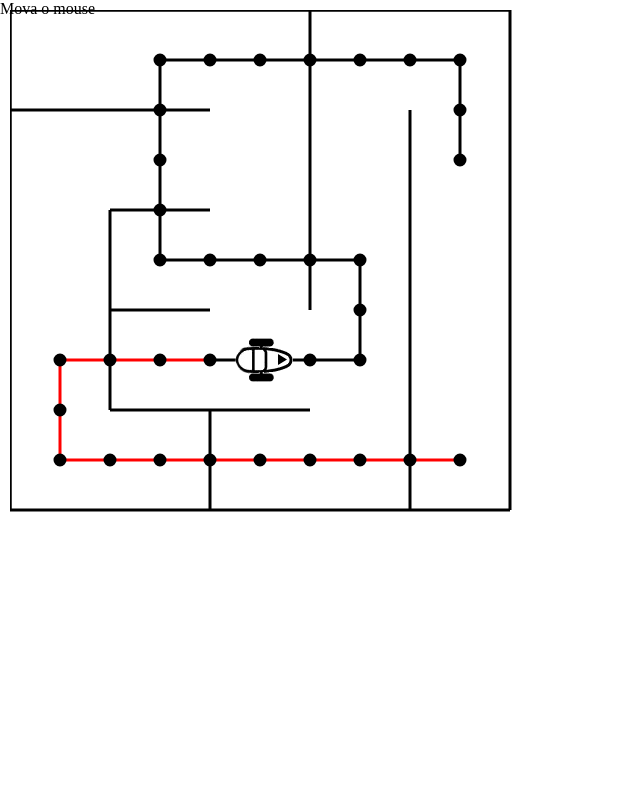
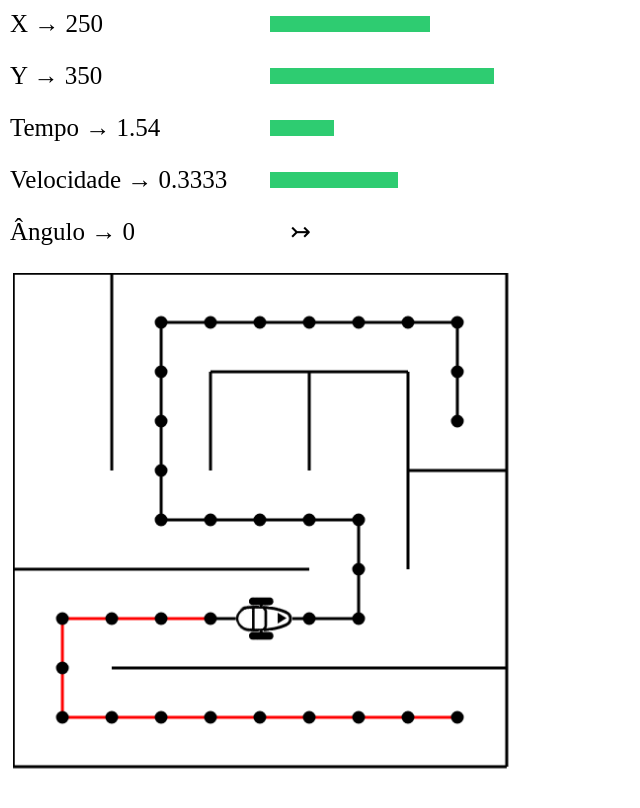
Before and after one commit to DemonKart/Robotica-t2, a plain HTML site: page index.html in a window 1280 px wide. Shown: the whole page, without its empty margins (0-640 px from the left). Drawn offline with Linux system fonts and the light colour scheme.

Commit message:
Improve output
Signed-off-by: demonkart <alanpcsilva@gmail.com>

```diff
--- /dev/null
+++ b/css.css
@@ -0,0 +1,21 @@
+.block{
+    width: 32px;
+    height: 16px;
+    position: relative;
+    display: inline-block;
+    background: #2ecc71;
+    overflow: visible;
+}
+.title{
+    width: 250px;
+    height: 32px;
+    position: relative;
+    display: inline-block;
+    margin: 0;
+    padding: 10px;
+}
+.arrow{
+    background:none;
+    transform-origin: 0% 100%;
+    margin-left:20px;
+}
--- a/funcoes.js
+++ b/funcoes.js
@@ -23,13 +23,12 @@ var img = new Image();
 img.src='car.png';
 
 function drawMap() {
-	for (var i=1;i<mapPoints.length;i=i+2){
-		p1=mapPoints[i-1];
-		p2=mapPoints[i];
+	for (var i=0;i<mapPoints.length;i=i+2){
+		p1=mapPoints[i];
+		p2=mapPoints[i+1];
 		context.beginPath();
 		context.moveTo(p1.x, p1.y);
 		context.lineTo(p2.x, p2.y);
-		console.log(p2.t+" | "+tempo);
 		context.strokeStyle = 'black';
 		context.stroke();
 		context.closePath();
@@ -40,6 +39,7 @@ function drawSplines (tempo) {
 	for (var i=1;i<points.length;i++){
 		p1=points[i-1];
 		p2=points[i];
+
 		context.beginPath();
 		context.moveTo(p1.x, p1.y);
 		context.lineTo(p2.x, p2.y);
@@ -73,12 +73,29 @@ function rotateAndPaintImage ( context, image, angleInRad , positionX, positionY
   context.translate( -positionX, -positionY );
 }
 
+function prettyPrint(text,max,value) {
+	var blocks='';
+	for (var i = 0; i < max; i++) {
+		blocks+='<div class="block"></div>';
+	}
+	return '<div class="title">'+text+' &#x2192; '+value+'</div>'+blocks+'<br>';
+}
+
 function drawAnimation(tempo) {
 	context.clearRect(0, 0, WIDTH, HEIGHT);
 	var p= points[tempo];
 	var TO_RADIANS = Math.PI/180;
 	drawMap();
 	drawSplines(p.t);
+	printX=prettyPrint('X',p.x/50, p.x);
+	printY=prettyPrint('Y',p.y/50, p.y);
+	printT=prettyPrint('Tempo',p.t/50, p.t/50);
+	printV=prettyPrint('Velocidade',p.v.toFixed(4)*10,p.v.toFixed(4));
+	var ang = (p.a+360)%360;
+	printA='<div class="title">Ângulo &#x2192; '+ang+
+	'</div><div class="block arrow" style="transform:rotate('+ang+'deg);">&#x21a3;</div><br>';
+
+	document.getElementById('teste').innerHTML=printX+printY+printT+printV+printA;
 	// rotate 45º image "imgSprite", based on its rotation axis located at x=20,y=30 and draw it on context "ctx" of the canvas on coordinates x=200,y=100
 	rotateAndPaintImage ( context, img, p.a*TO_RADIANS, p.x, p.y, 46, 22 );
 
@@ -131,7 +148,7 @@ function Atualizar() {
 	tempo=drawAnimation(tempo)%maxTempo;
 }
 
-window.addEventListener('mousemove', function (evt){document.getElementById('teste').innerHTML='X='+evt.clientX+'<br>Y='+evt.clientY;}, true);
+//window.addEventListener('mousemove', function (evt){document.getElementById('teste').innerHTML='X='+evt.clientX+'<br>Y='+evt.clientY;}, true);
 
 
 window.onload = function () {
--- a/index.html
+++ b/index.html
@@ -1,5 +1,6 @@
 <!DOCTYPE HTML>
 <html>
+	<meta charset="UTF-8">
 	<head>
 		<style>
 			body {
@@ -10,12 +11,13 @@
 				display: block;
 			}
 		</style>
+		<link rel="stylesheet" href="css.css" type="text/css" />
 	</head>
 	<body oncontextmenu="false">
-		<div id="teste" width="200" height="100" style="position:absolute">
+		<div id="teste" width="500" height="500" style="display:inline-block;font-size:25px">
 			Mova o mouse
 		</div>
-		<canvas id="myCanvas" style="margin:10px"></canvas>
+		<canvas id="myCanvas" style="margin:1%;display:inline-block;width:98%"></canvas>
 		<script type="text/javascript" src="input.js"></script>
 		<script type="text/javascript" src="funcoes.js">
 		</script>
```
Also changed, not shown: input.js.
